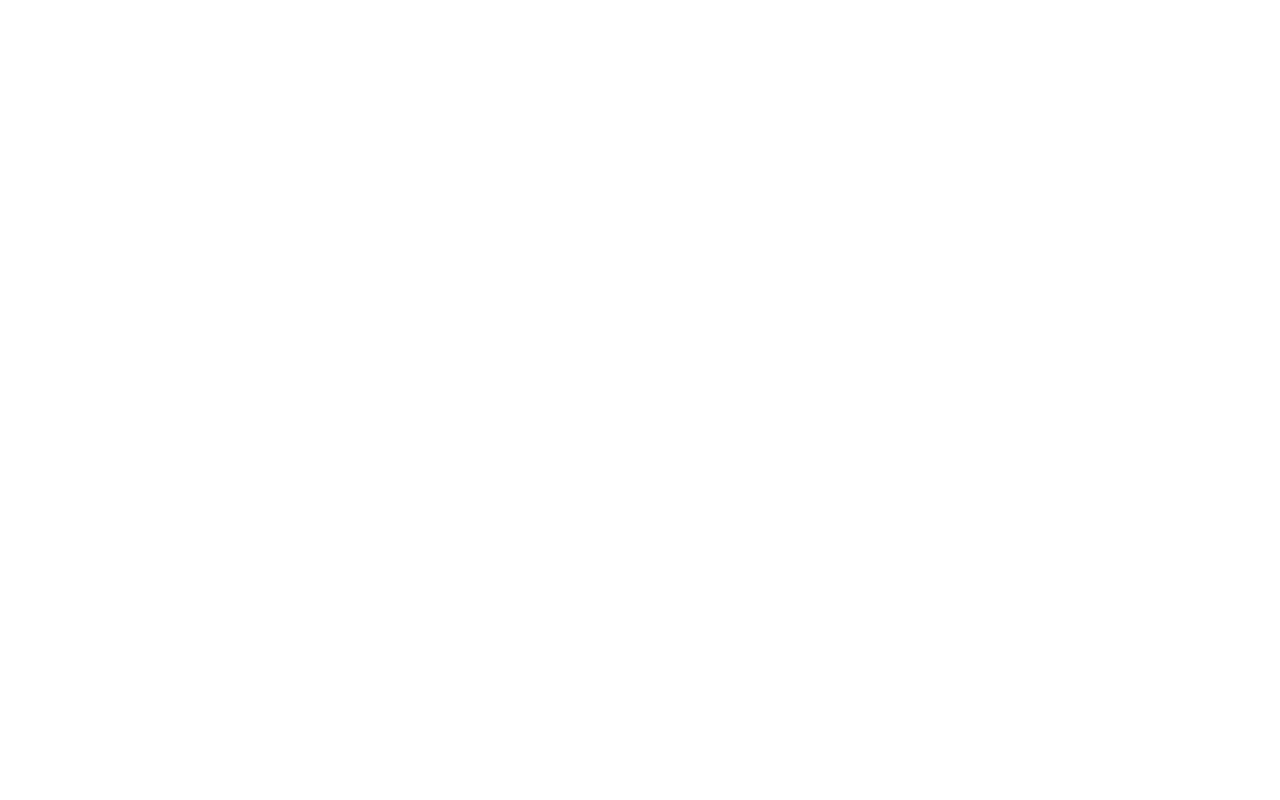
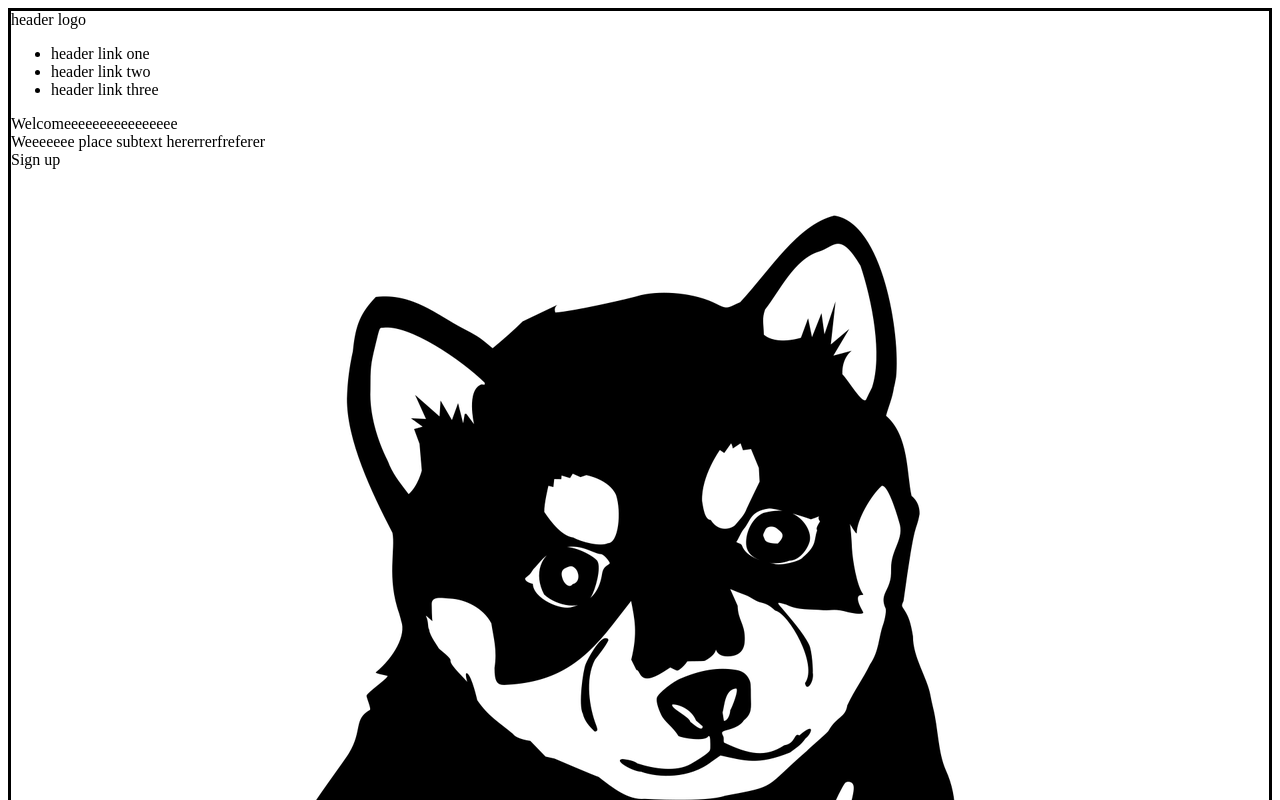
Before and after one commit to Reynyel/landing-page, a plain HTML site: page index.html in a window 1280 px wide. Shown: the top 800 px of the page. Drawn offline with Linux system fonts and the light colour scheme.

Commit message:
added images and first container

```diff
--- a/index.html
+++ b/index.html
@@ -6,6 +6,25 @@
         <link rel="stylesheet" href="style.css">
     </head>
     <body>
+        <div class="first-section">
+          <div class="header">
+            <!--TO be changed to image-->
+            header logo
+          </div>
+          <div class="right-links">
+            <ul>
+                <li>header link one</li>
+                <li>header link two</li>
+                <li>header link three</li>
+            </ul>
+          </div>
+          <div class="first-container">
+            <div class="main-title">Welcomeeeeeeeeeeeeeeee</div>
+            <div class="subtext">Weeeeeee place subtext hererrerfreferer</div>
+            <div class="button">Sign up</div>
+            <img src="./images/black-shiba.png" alt="black shiba inu">
+          </div>
+        </div>
 
     </body>
 </html>
--- a/style.css
+++ b/style.css
@@ -0,0 +1,3 @@
+.first-section{
+    border: solid #000000;
+}
```
Also changed, not shown: images/black-shiba.png (added), images/shiba-logo.png (added).
